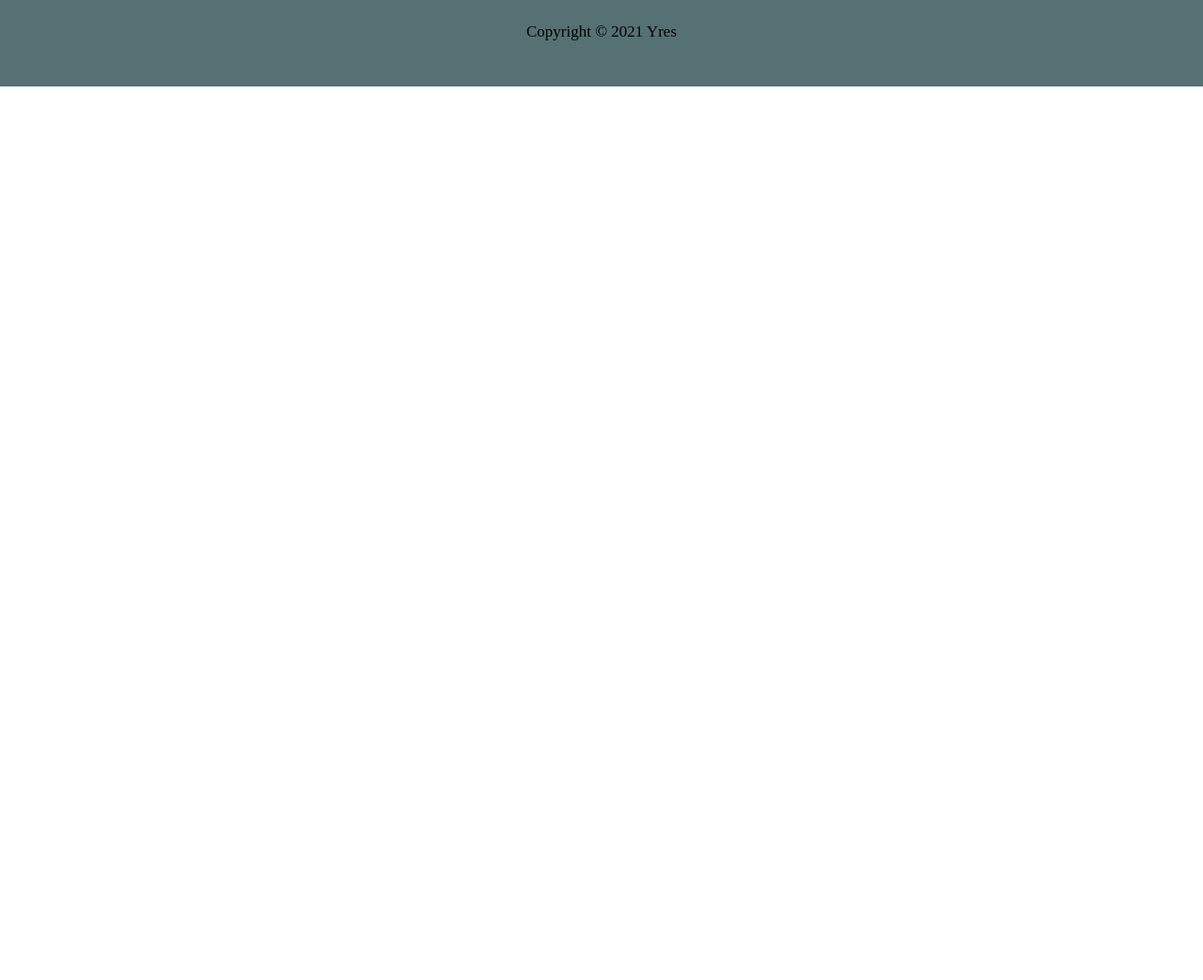
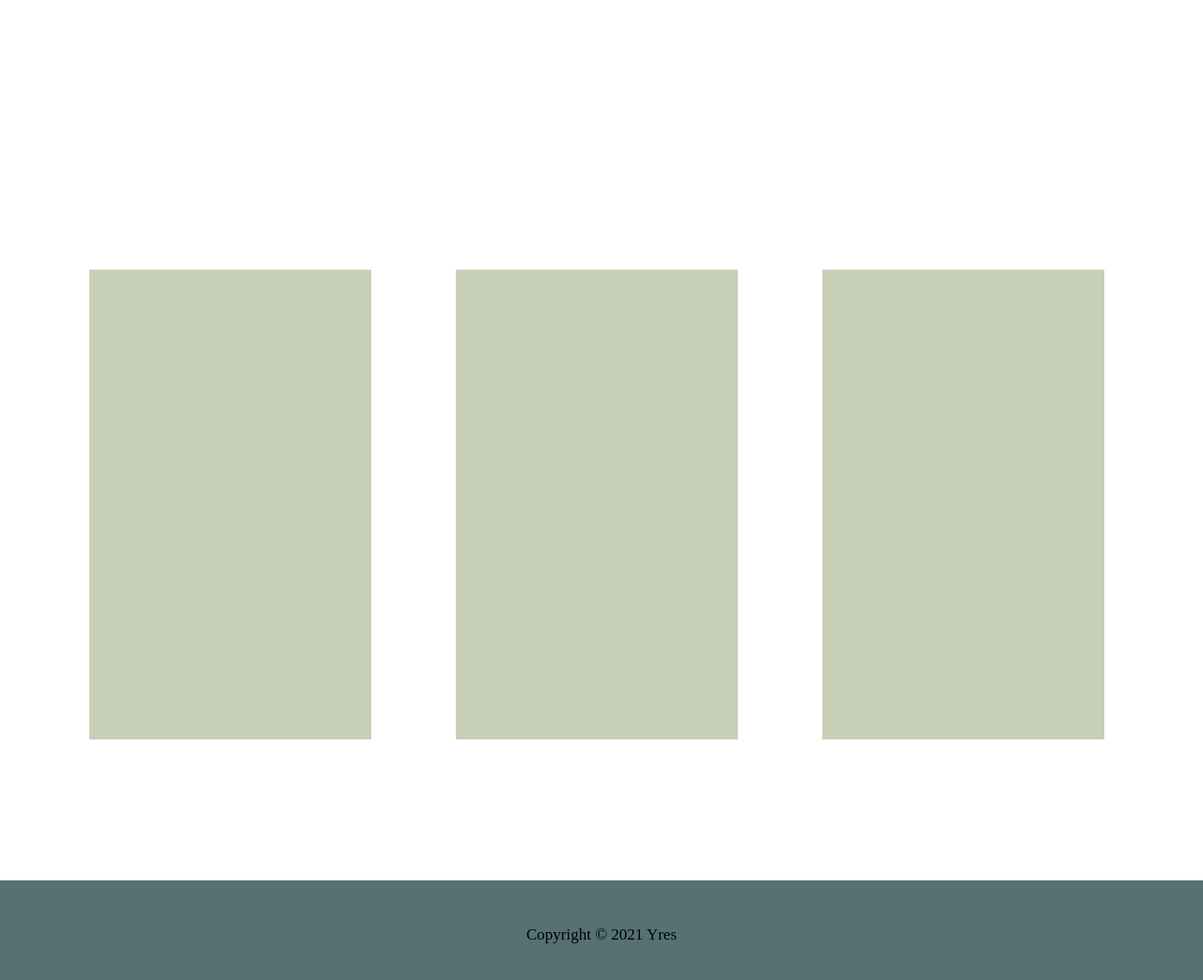
Before and after one commit to yres45/summary, a plain HTML site: page index.html in a window 1280 px wide. Shown: the part 708-1751 px from the top of the page at 94% size. Before the commit the page ends 800 px from the top, so only its background shows below. Drawn offline with Linux system fonts and the light colour scheme.

Commit message:
add the second section

```diff
--- a/css/style.css
+++ b/css/style.css
@@ -1,3 +1,5 @@
+/*https://colorhunt.co/palette/252885*/
+
 *,::before, ::after {
     -moz-box-sizing: border-box !important;
     -webkit-box-sizing: border-box !important;
@@ -103,6 +105,9 @@
 
   /**********************************************************************************************************/
 
+
+  /****************************************************MAIN BLOCK********************************************/
+
   .main__block{
 
     margin-top: 150px;
@@ -134,6 +139,42 @@
       flex-direction: row;
       justify-content: space-between;
   }
+  /**********************************************************************************************************/
+
+
+  /****************************************************Education BLOCK********************************************/
+
+  .education{
+      margin-top: 290px;
+
+  }
+
+  .education__inner{
+      display: flex;
+      justify-content: space-around;
+      line-height: normal;
+
+
+  }
+
+  .metod-box{
+      width: 300px;
+      height: 500px;
+      margin-right: 10px;
+
+  }
+
+  .box-container{
+      height: 100%;
+      background-color: #c7cfb7 ;
+  }
+
+
+
+  /**********************************************************************************************************/
+
+
+
 
 
   /********************************************************FOOter********************************************/
@@ -144,7 +185,7 @@
       padding-bottom: 40px;
       width: 100%;
       position: absolute;
-      bottom: 0;
+
 
 
   }
--- a/index.html
+++ b/index.html
@@ -69,6 +69,30 @@
                 </div>
             </section>
 
+            <section class="education">
+                <div class="container">
+                    <div class="education__inner">
+                        <div class="metod-box">
+                            <div class="box-container">
+
+                            </div>
+                        </div>
+                        <div class="metod-box">
+                            <div class="box-container">
+
+                            </div>
+                        </div>
+                        <div class="metod-box">
+                            <div class="box-container">
+
+                            </div>
+                        </div>
+                    </div>
+                </div>
+
+
+            </section>
+
 
 
         </div>
@@ -98,4 +122,5 @@
     </div>
 
 </body>
+<script src="js/main.js"></script>
 </html>
--- /dev/null
+++ b/js/main.js
@@ -0,0 +1 @@
+console.log("hello");
```
